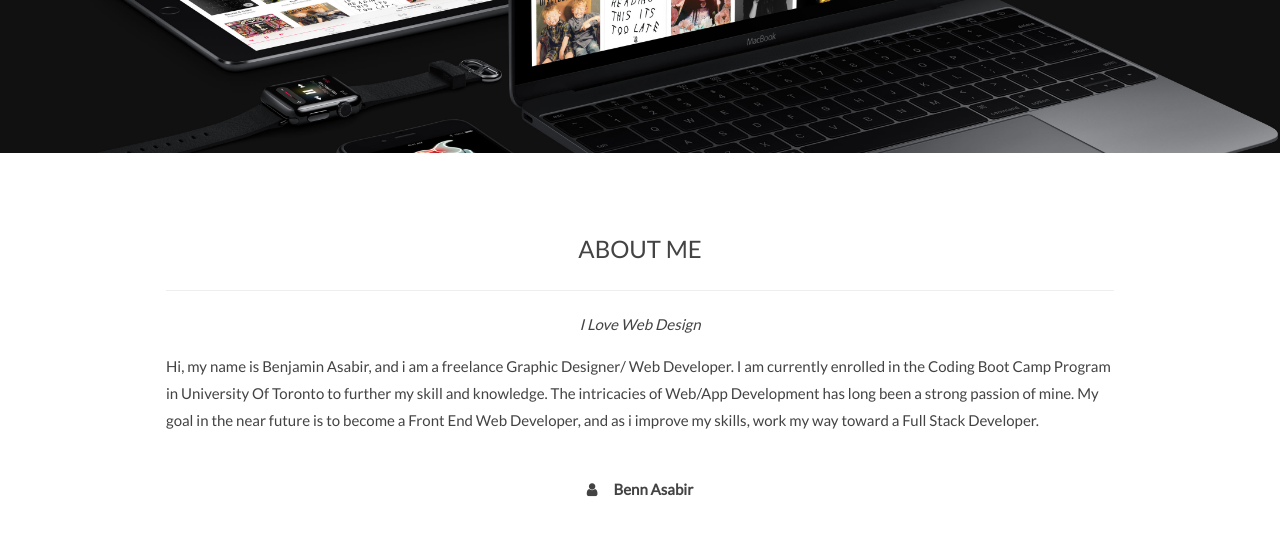
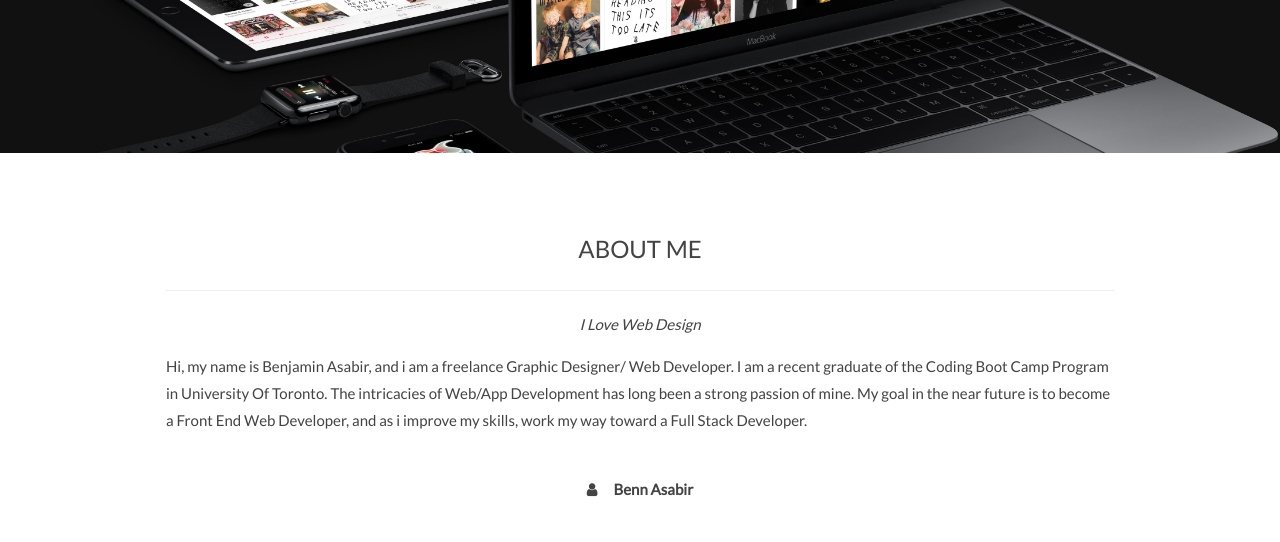
Before and after one commit to BennAsabir/new-portfolio, a website: page index.html in a window 1280 px wide. Shown: the part 247-789 px from the top of the page. Drawn offline with nearby package versions, Linux system fonts and the light colour scheme.

Commit message:
updated AboutMe section

```diff
--- a/index.html
+++ b/index.html
@@ -62,7 +62,7 @@
   <hr>
   <p class="w3-center"><em>I Love Web Design</em></p>
   <p>Hi, my name is Benjamin Asabir, and i am a freelance Graphic Designer/ Web Developer.
-    I am currently enrolled in the Coding Boot Camp Program in University Of Toronto to further my skill and knowledge.
+    I am a recent graduate of the Coding Boot Camp Program in University Of Toronto.
     The intricacies of Web/App Development has long been a strong passion of mine.
     My goal in the near future is to become a Front End Web Developer,
     and as i improve my skills, work my way toward a Full Stack Developer.</p>
```
